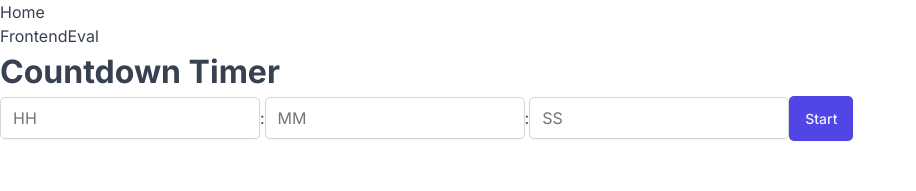
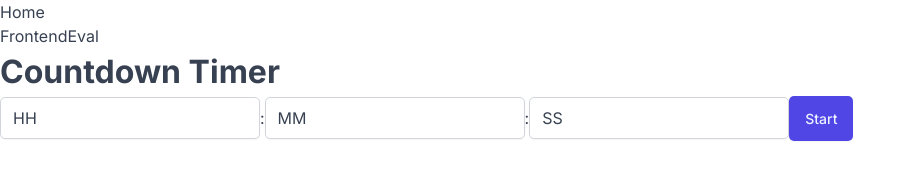
Before and after one commit to deltam3/fepmp, a Next.js app in the folder fepmp/: page /frontendeval/easy/countdowntimer in a window 1280 px wide. Shown: the top 191 px of the page, without its empty margins (0-916 px from the left). Built offline with nearby package versions, Linux system fonts and the light colour scheme.

Commit message:
added functionality to input time

```diff
--- a/fepmp/app/frontendeval/easy/countdowntimer/page.tsx
+++ b/fepmp/app/frontendeval/easy/countdowntimer/page.tsx
@@ -1,19 +1,68 @@
 "use client";
-import React, { useState } from "react";
+import React, { FormEvent, ChangeEvent, useState } from "react";
 import Button from "@/app/_ui/Button/Button";
 import Input from "@/app/_ui/Input/Input";
 
 const Page = () => {
-  const [isStart, setIsStart] = useState(false);
+  const [isStart, setIsStart] = useState<boolean>(false);
+
+  const [hours, setHours] = useState<number | "HH">("HH");
+  const [minutes, setMinutes] = useState<number | "MM">("MM");
+  const [seconds, setSeconds] = useState<number | "SS">("SS");
+
+  const hoursHandler = (e: ChangeEvent<HTMLInputElement>) => {
+    let newValue: number = parseInt(e.target.value);
+    if (isNaN(newValue)) newValue = 0;
+    setHours(newValue);
+  };
+
+  const minutesHandler = (e: ChangeEvent<HTMLInputElement>) => {
+    let newValue: number = parseInt(e.target.value);
+    if (isNaN(newValue)) newValue = 0;
+    setMinutes(newValue);
+  };
+
+  const secondsHandler = (e: ChangeEvent<HTMLInputElement>) => {
+    let newValue: number = parseInt(e.target.value);
+    if (isNaN(newValue)) newValue = 0;
+    setSeconds(newValue);
+  };
+
   return (
     <div>
       <h1>Countdown Timer</h1>
       <div>
-        <Input placeholder="HH" />
+        {isStart ? (
+          <span>{hours}</span>
+        ) : (
+          <Input
+            value={hours}
+            type="text"
+            onChange={(e: ChangeEvent<HTMLInputElement>) => hoursHandler(e)}
+          />
+        )}
         <span>:</span>
-        <Input placeholder="MM" />
+        {isStart ? (
+          <span>{minutes}</span>
+        ) : (
+          <Input
+            value={minutes}
+            type="text"
+            onChange={(e: ChangeEvent<HTMLInputElement>) => minutesHandler(e)}
+          />
+        )}
+
         <span>:</span>
-        <Input placeholder="SS" />
+        {isStart ? (
+          <span>{seconds}</span>
+        ) : (
+          <Input
+            value={seconds}
+            type="text"
+            onChange={(e: ChangeEvent<HTMLInputElement>) => secondsHandler(e)}
+          />
+        )}
+
         <span>
           {isStart ? (
             <>
```
